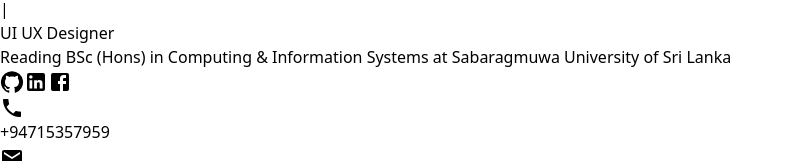
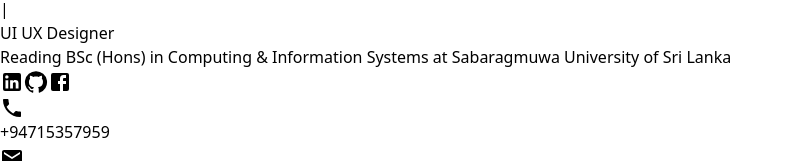
Before and after one commit to isurueranga-98/ieranga, a React (Vite) app: page / in a window 1280 px wide. Shown: the part 299-460 px from the top of the page, without its empty margins (0-793 px from the left). Built offline with nearby package versions, Linux system fonts and the light colour scheme.

Commit message:
Update App.jsx

```diff
--- a/src/App.jsx
+++ b/src/App.jsx
@@ -28,8 +28,8 @@ function App() {
         <p className=' text-lg md:text-xl lg:text-2xl text-center'>Reading BSc (Hons) in Computing & Information Systems at Sabaragmuwa University of Sri Lanka</p>
 
         <div className=' space-x-3 mt-7'>
-          <a href="https://github.com/isurueranga-98" ><GitHubIcon/></a>
           <a href="https://www.linkedin.com/in/isuru-eranga-230300110/"><LinkedInIcon/></a>
+           <a href="https://github.com/isurueranga-98" ><GitHubIcon/></a>
           <a href="#"><FacebookIcon/></a>
 
         </div>
```
